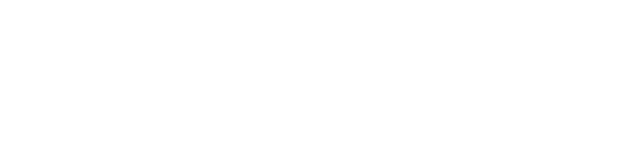
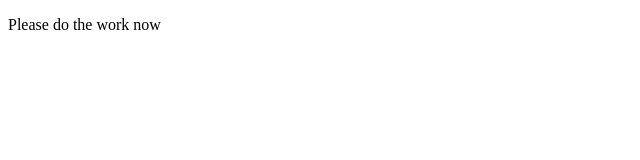
Before and after one commit to shabbir303/khelar-khobor, a plain HTML site: page index.html in a window 1280 px wide. Shown: the whole page, without its empty margins (0-640 px from the left). Drawn offline with Linux system fonts and the light colour scheme.

```diff
--- a/index.html
+++ b/index.html
@@ -6,6 +6,6 @@
     <title>khelar-khobor</title>
 </head>
 <body>
-
+    <p>Please do the work now</p>
 </body>
 </html>
```
